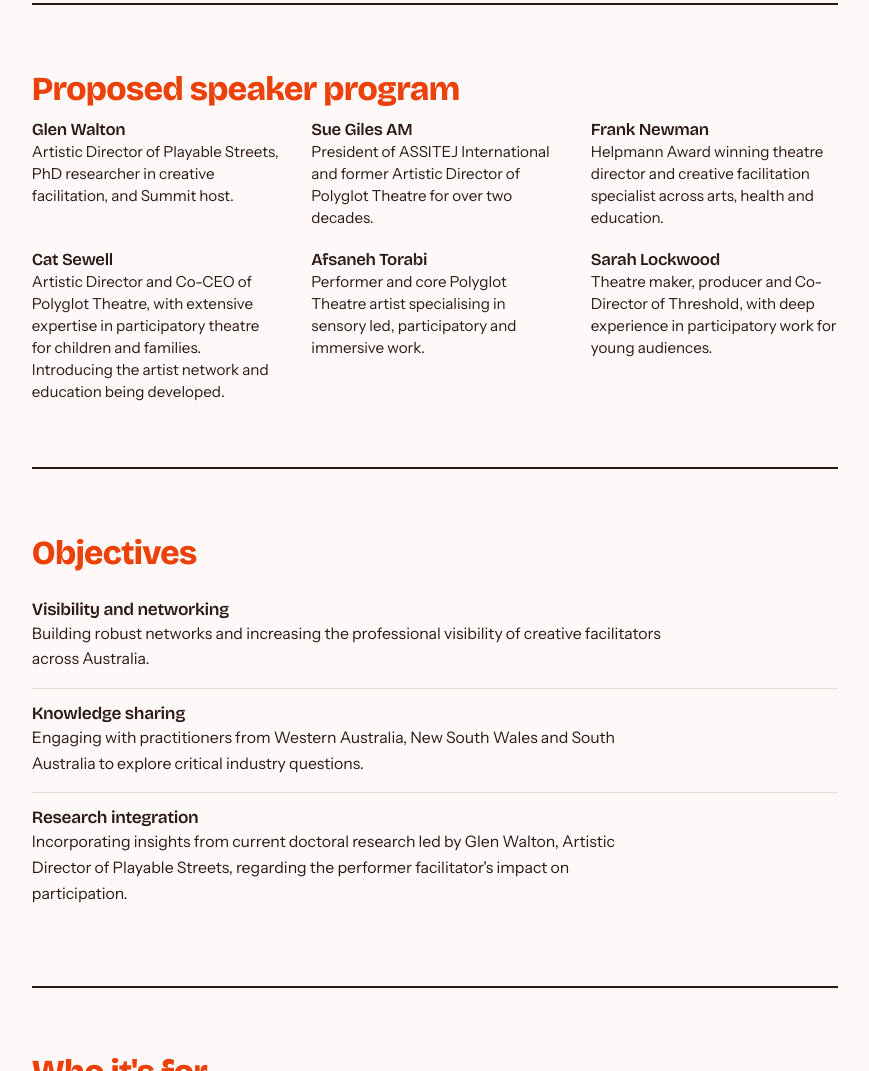
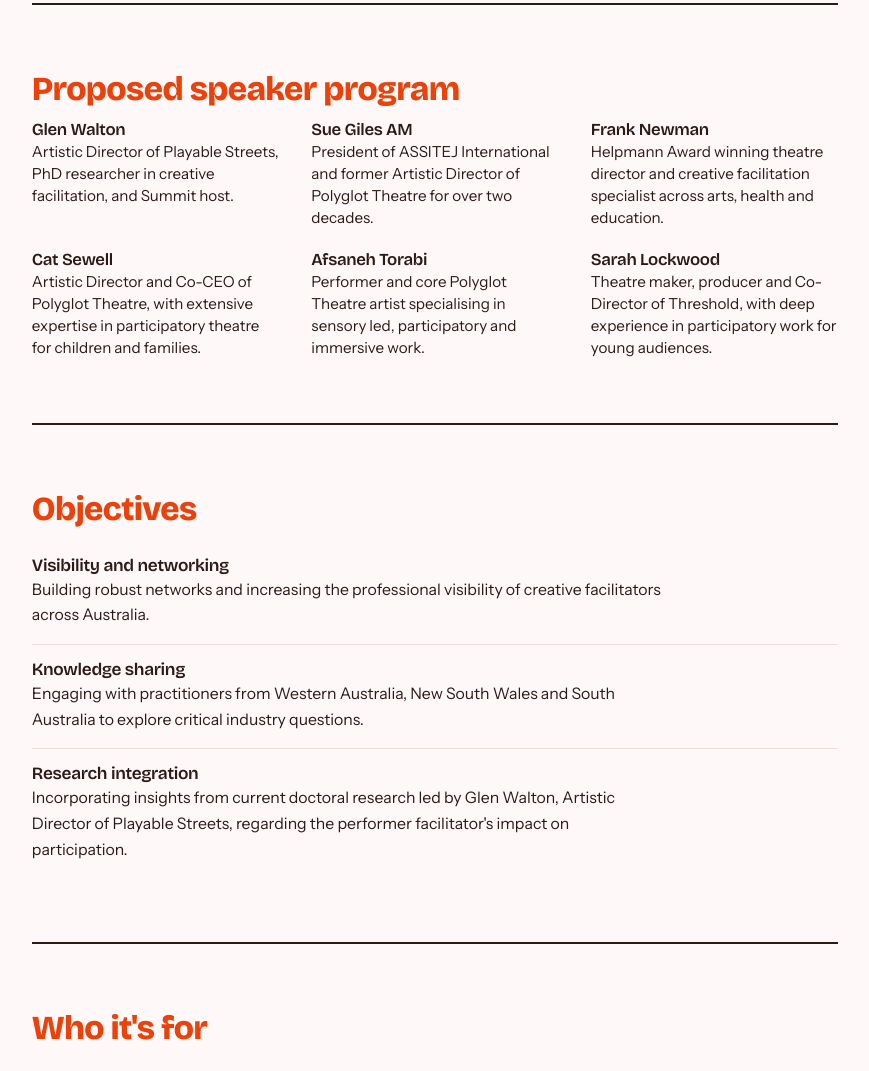
Before and after one commit to glenWaltron/creativefacilitators, a plain HTML site: page index.html in a window 1280 px wide. Shown: the part 1865-2936 px from the top of the page, without its empty margins (205-1074 px from the left). Drawn offline with nearby package versions, Linux system fonts and the light colour scheme.

Commit message:
Add files via upload

```diff
--- a/index.html
+++ b/index.html
@@ -266,8 +266,7 @@
       <li>
         <h3>Cat Sewell</h3>
         <p>Artistic Director and Co-CEO of Polyglot Theatre, with extensive
-        expertise in participatory theatre for children and families. Introducing
-        the artist network and education being developed.</p>
+        expertise in participatory theatre for children and families.</p>
       </li>
       <li>
         <h3>Afsaneh Torabi</h3>
```
